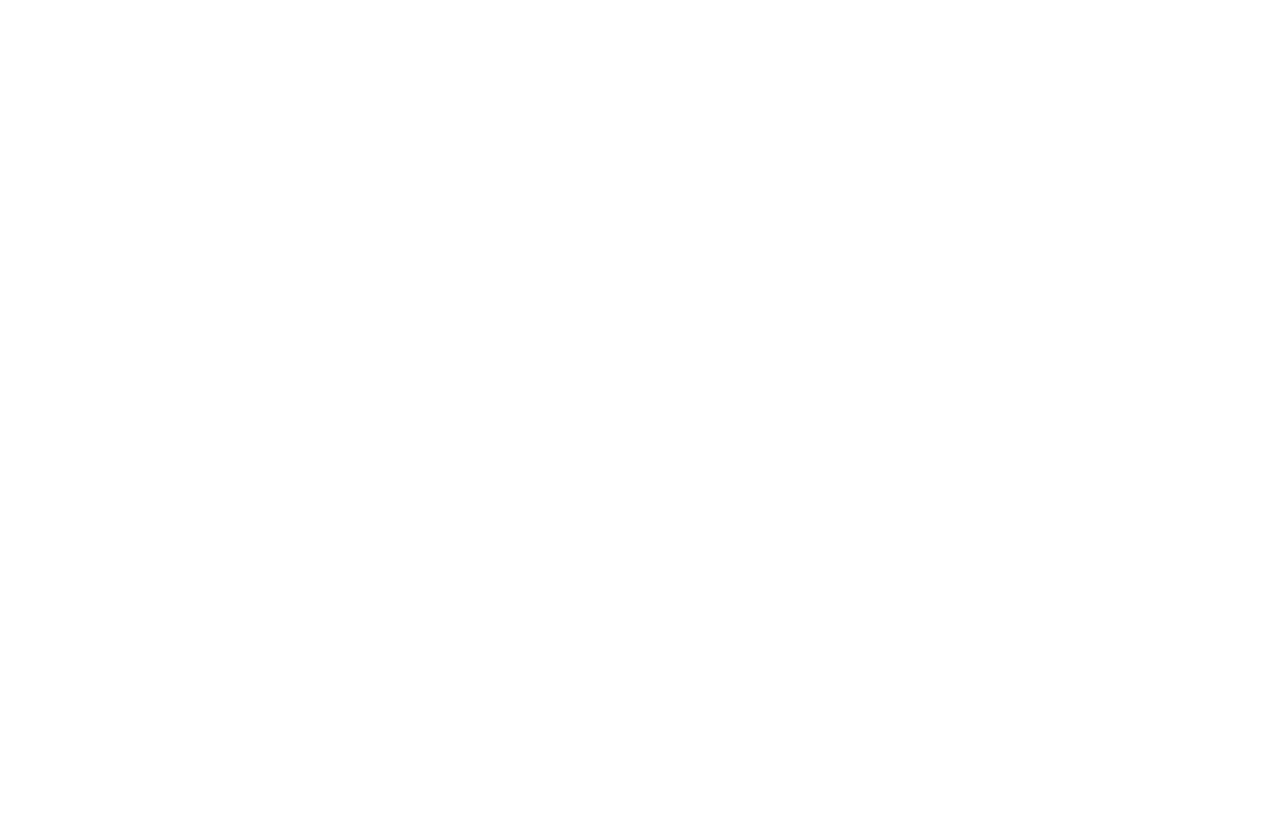
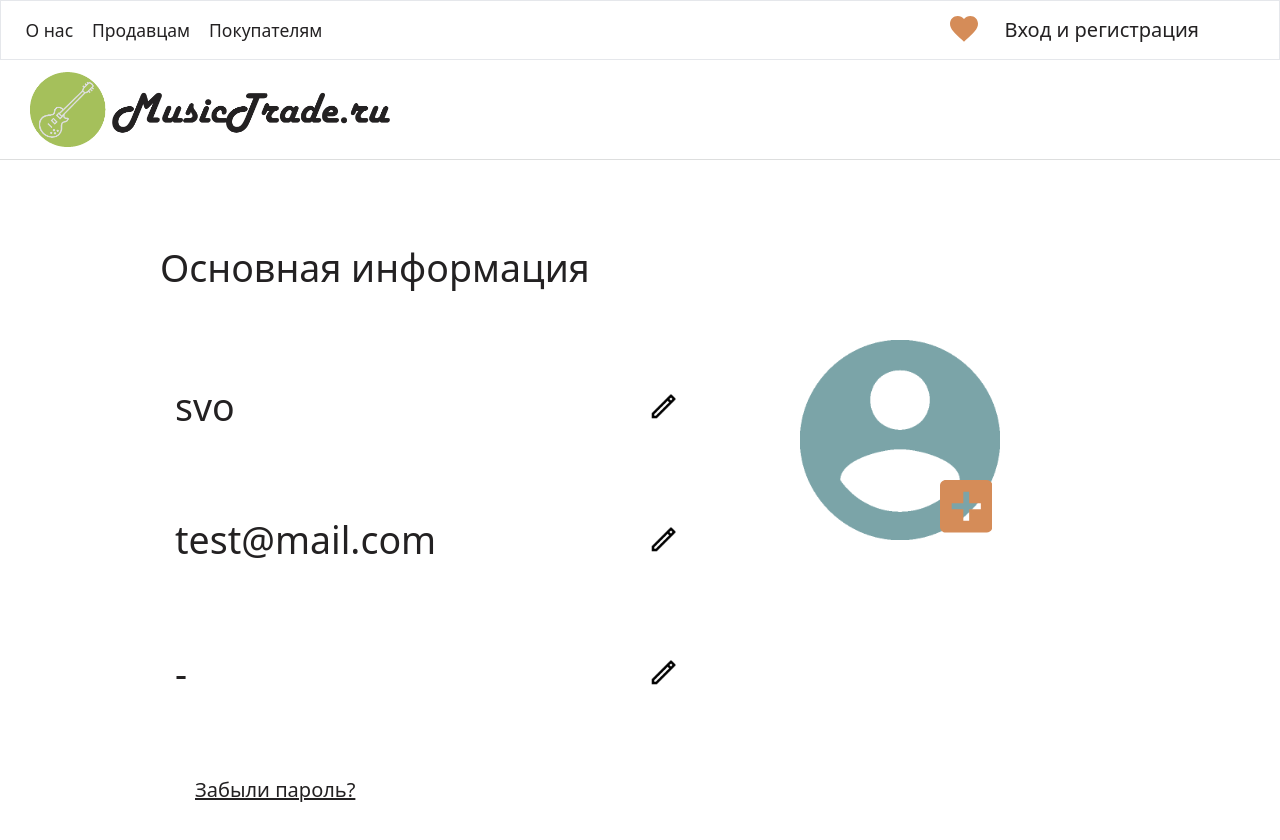
Before and after one commit to sv022/MusicTrade, a Nuxt app: page /user/me in a window 1280 px wide. Before the commit this address had no page. Shown: the top 840 px of the page. Before the commit the page ends 800 px from the top, so only its background shows below. Built offline with nearby package versions, Linux system fonts and the light colour scheme.

Commit message:
add: user profile page

```diff
--- a/components/NavBar/User/Profile.vue
+++ b/components/NavBar/User/Profile.vue
@@ -25,8 +25,9 @@
             </div>
         </DropdownMenuTrigger>
         <DropdownMenuContent>
-            <DropdownMenuLabel>Мой аккаунт</DropdownMenuLabel>
+            <DropdownMenuLabel> {{ userStore.user.username }}</DropdownMenuLabel>
             <DropdownMenuSeparator />
+            <DropdownMenuItem @click="navigateTo('/user/me')">Профиль</DropdownMenuItem>
             <DropdownMenuItem>Мои объявления</DropdownMenuItem>
             <DropdownMenuItem @click="userStore.userLogout">Выйти</DropdownMenuItem>
         </DropdownMenuContent>
--- /dev/null
+++ b/components/User/Page/Avatar.vue
@@ -0,0 +1,13 @@
+<template>
+    <div class="grid grid-cols-1 grid-rows-1">
+        <img class="size-40 layer1" :src="'/img/user_profile.png'" alt="">
+        <iconsPlusSquare class="layer2 relative top-[140px] left-[140px]" />
+    </div>
+</template>
+
+<style>
+.layer1, .layer2{
+  grid-column: 1;
+  grid-row: 1;
+}
+</style>
--- /dev/null
+++ b/components/User/Page/Container.vue
@@ -0,0 +1,10 @@
+<template>
+    <div class="p-5 md:px-32 pt-7">
+        <h2 class="p-10 pl-0 text-3xl">Основная информация</h2>
+        <div class="flex flex-row">
+            <UserPageInfo class="flex flex-col basis-2/3 h-[400px] justify-around" />
+            <UserPageAvatar class="" />
+        </div>
+        <p class="p-7 underline cursor-pointer">Забыли пароль?</p>
+    </div>
+</template>
--- /dev/null
+++ b/components/User/Page/Info.vue
@@ -0,0 +1,22 @@
+<script setup lang="ts">
+
+const userStore = useUserStore();
+
+</script>
+
+<template>
+    <div>
+        <div class="flex flex-row text-3xl p-3 items-center w-5/6 justify-between">
+            <p>{{ userStore.user.username }}</p>
+            <iconsPen />
+        </div>
+        <div class="flex flex-row text-3xl p-3 items-center w-5/6 justify-between">
+            <p>{{ userStore.user.email }}</p>
+            <iconsPen />
+        </div>
+        <div class="flex flex-row text-3xl p-3 items-center w-5/6 justify-between">
+            <p>{{ userStore.user.phone }}</p>
+            <iconsPen />
+        </div>
+    </div>
+</template>
--- /dev/null
+++ b/pages/user/me.vue
@@ -0,0 +1,7 @@
+<template>
+    <div>
+        <NavBarTop />
+        <NavBarLogo />
+        <UserPageContainer />
+    </div>
+</template>
--- a/stores/userStore.ts
+++ b/stores/userStore.ts
@@ -1,4 +1,14 @@
 import type { IUser } from "~/types/user.interface";
+
+const mockUser = {
+    id: 1,
+    username: "svo",
+    email: "test@mail.com",
+    password: "11112222",
+    city: "msk",
+    phone: "-",
+    signupdate: "2024/05/24"
+} as IUser;
 
 export const useUserStore = defineStore('UserStore', () => {
     const user = ref<null | IUser>(null);
@@ -10,9 +20,10 @@
 
     const { onLogin, getUser, onSignUp } = useAuth();
 
+    if (isAuth) user.value = mockUser;
+
     const userSingUp = async (userInfo : IUser) => {
-        const responce = await onSignUp(userInfo);
-        console.log(responce)
+        // const responce = await onSignUp(userInfo);
         navigateTo('/signin');
         // try {
         // } catch (e) {
@@ -28,13 +39,16 @@
 
     const userLogin = async (userInfo : { username: string, password: string }) => {
         try {
-            const responce = await onLogin(userInfo);
+            // // const responce = await onLogin(userInfo);
 
-            token.value = responce.data.token;
-            refreshToken.value = responce.data.refreshToken;
+            // token.value = responce.data.token;
+            // refreshToken.value = responce.data.refreshToken;
 
-            const currentUser = await getUser();
-            user.value = currentUser.data;
+            // const currentUser = await getUser();
+            user.value = mockUser;
+            isAuth.value = true;
+            token.value = "token";
+            refreshToken.value = "refreshToken";
 
             navigateTo('/');
         } catch (e) {
```
